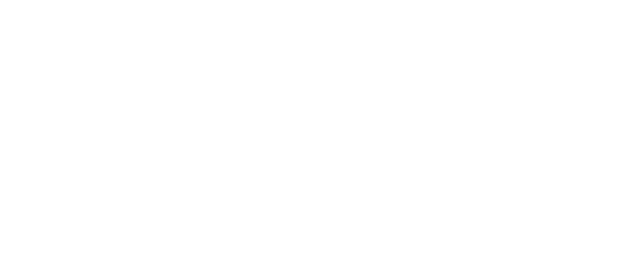
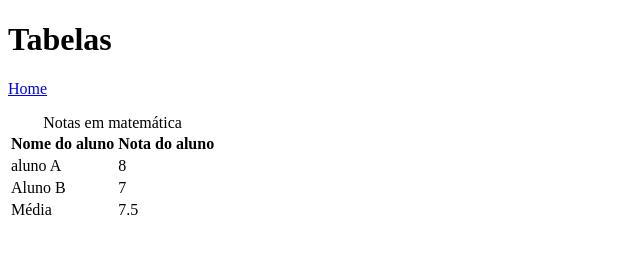
Before and after one commit to MatiasBrighent/HTML-Aula, a plain HTML site: page tabelas.html in a window 1280 px wide. Shown: the whole page, without its empty margins (0-640 px from the left). Drawn offline with Linux system fonts and the light colour scheme.

Commit message:
add conteudo em tabelas.html e add link em index

```diff
--- a/tabelas.html
+++ b/tabelas.html
@@ -6,6 +6,34 @@
     <title>tabelas</title>
 </head>
 <body>
-
+    <header>
+        <h1>Tabelas</h1>
+        <a href="./index.html">Home</a> <p></p>
+    </header>
+    <table>
+        <caption>Notas em matemática</caption>
+        <thead>
+            <tr>
+                <th>Nome do aluno</th>
+                <th>Nota do aluno</th>
+            </tr>
+        </thead>
+        <tbody>
+            <tr>
+                <td>aluno A</td>
+                <td>8</td>
+            </tr>
+            <tr>
+                <td>Aluno B</td>
+                <td>7</td>
+            </tr>
+        </tbody>
+        <tfoot>
+            <tr>
+                <td>Média</td>
+                <td>7.5</td>
+            </tr>
+        </tfoot>
+    </table>
 </body>
 </html>
```
Also changed, not shown: index.html (+1 -0 lines).
